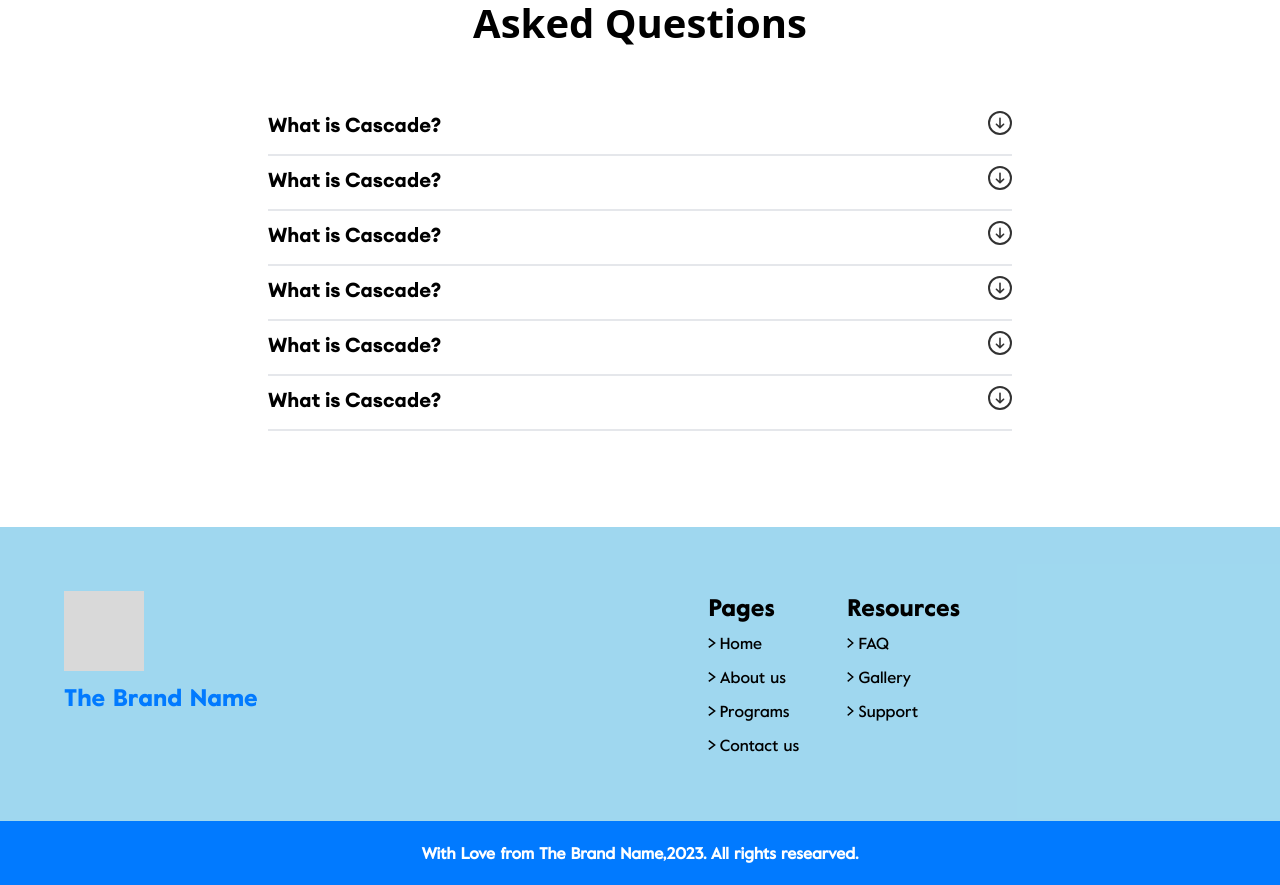
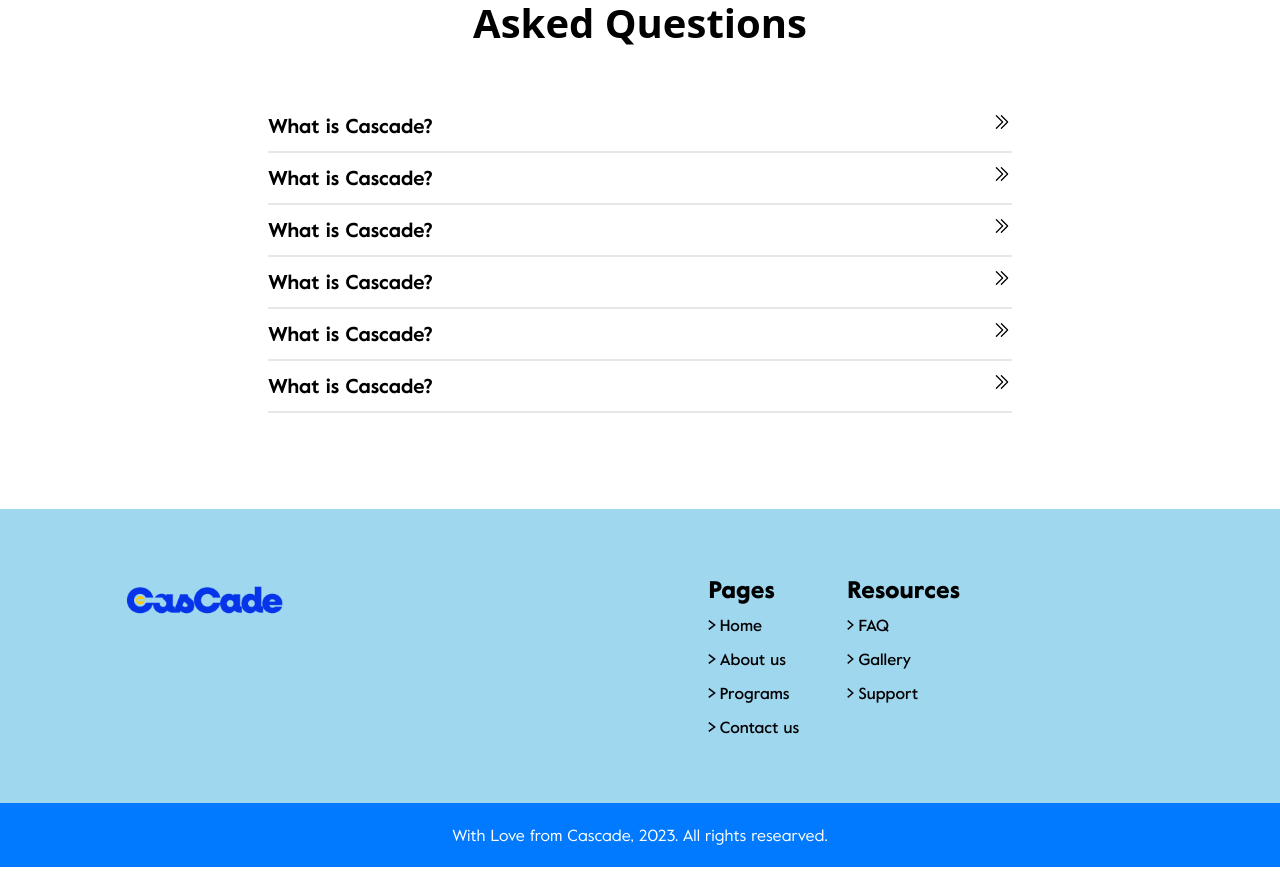
Before and after one commit to CascadeHQ/CascadeHQ-Website, a React (Vite) app in the folder Cascade-Website/: page /about-us in a window 1280 px wide. Shown: the part 2231-3116 px from the top of the page. Built offline with nearby package versions, Linux system fonts and the light colour scheme.

Commit message:
Finished home page modification

```diff
--- a/Cascade-Website/src/components/footer/Footer.tsx
+++ b/Cascade-Website/src/components/footer/Footer.tsx
@@ -1,4 +1,4 @@
-// import Logo from "../../assets/logo/CASCADE-LOGO-3.jpg";
+import Logo from "../../assets/logo/CASCADE LOGO TRANSAPARENT-2.png";
 import FooterImage from "../../assets/images/footer.jpg";
 import arrowIcon from "../../assets/images/Arrow.svg";
 import { NavLink } from "react-router-dom";
@@ -46,8 +46,7 @@ const Footer = () => {
           className={`font-euclidRegular flex flex-col gap-y-12 md:flex-row lg:flex-row md:justify-between lg:justify-between md:mr-[20%] lg:mr-[20%] px-5 py-10 my-0 mx-auto lg:p-16`}
         >
           <div className="flex flex-col gap-y-2.5">
-            <img src={FooterImage} alt="logo" className="w-[80px] h-[80px]"/>
-            <h1 className="font-valueBlack font-bold text-brandBlue5x text-xl lg:text-2xl">The Brand Name</h1>
+            <img src={Logo} alt="Cascade logo" className={`w-[70%]`}/>
           </div>
           <div className="flex flex-col md:flex-row lg:flex-row gap-y-12 lg:gap-x-12">
             <div>
@@ -87,7 +86,7 @@ const Footer = () => {
           </div>
         </div>
         <div className="bg-brandBlue5x p-5 text-center">
-          <p className="font-valueMedium font-bold text-white text-sm lg:text-base">With Love from The Brand Name,2023. All rights researved.</p>
+          <p className="font-valueRegular text-white text-sm lg:text-base">With Love from Cascade, 2023. All rights researved.</p>
         </div>
       </footer>
     </>
--- a/Cascade-Website/src/pages/aboutUs/components/SingleFaq.tsx
+++ b/Cascade-Website/src/pages/aboutUs/components/SingleFaq.tsx
@@ -1,4 +1,8 @@
 import { useState } from "react";
+import {
+  HiChevronDoubleDown,
+  HiChevronDoubleRight,
+} from "react-icons/hi2";
 
 // images
 import ArrowIcon from "../images/Arrow.svg";
@@ -25,30 +29,30 @@ const SingleFaq: React.FC<SingleFaqProps> = ({ faq }) => {
         <div className={`cursor-pointer`} onClick={() => handleShowAnswers()}>
           <div className={`flex justify-between items-center xl:text-xl `}>
             <div>
-              <h1
-                className={`font-euclidBold text-base xl:text-xl`}
-              >
+              <h1 className={`font-valueBold text-base xl:text-xl`}>
                 {faq.question}
               </h1>
             </div>
             <div>
               <button onClick={() => handleShowAnswers()}>
-                <img src={ArrowIcon} alt="icon" />
+                {showAnswer ? (
+                  <HiChevronDoubleDown />
+                ) : (
+                  <HiChevronDoubleRight />
+                )}
               </button>
             </div>
           </div>
           {showAnswer ? (
             <div>
               <p
-                className={`font-euclidRegular font-normal text-sm leading-6 xl:text-base xl:w-[75%]`}
+                className={`font-normal font-TrapRegular pt-2 text-brandGray3x text-sm leading-6 xl:text-base xl:w-[75%]`}
               >
                 {faq.answer}
               </p>
             </div>
           ) : null}
-          <div className={`border-b-2 pb-3`}>
-
-          </div>
+          <div className={`border-b-2 pb-3`}></div>
         </div>
       </main>
     </>
--- a/Cascade-Website/src/pages/home/components/Banner.tsx
+++ b/Cascade-Website/src/pages/home/components/Banner.tsx
@@ -1,26 +1,32 @@
 import Button from "../../../components/ui/Button";
+import { GoArrowUpRight } from "react-icons/go";
 
 const Banner = () => {
   return (
     <>
       <section>
         <aside
-          className={`flex flex-col justify-center items-center gap-4 bg-brandBlue3x py-12 px-5 md:px-10 lg:px-20`}
+          className={`flex flex-col justify-center items-center gap-4 bg-brandBlue3x py-12 px-5 md:px-24`}
         >
           <h1
-            className={`font-valueBold text-brandWhite1x text-center  text-4xl`}
+            className={`text-brandWhite1x font-DegularDiplayBold text-center  text-5xl lg:text-6xl`}
           >
             Get your Students registered today
           </h1>
           <p
-            className={`font-euclidRegular text-sm text-center px-10 lg:px-96`}
+            className={`text-md text-center font-TrapRegular px-10 lg:px-96`}
           >
             And some set of body text to spice things up and better
             understanding. That’s all Init. And some set of body text to spice
             things up and better understanding.
           </p>
           <div className={`flex gap-4`}>
-            <Button intent={"primary"}>Get your school invovled</Button>
+            <Button intent={"outline"}>
+              Register{" "}
+              <span className={`text-xl`}>
+                <GoArrowUpRight />
+              </span>
+            </Button>
           </div>
         </aside>
       </section>
--- a/Cascade-Website/src/pages/home/components/HeroSection.tsx
+++ b/Cascade-Website/src/pages/home/components/HeroSection.tsx
@@ -22,7 +22,7 @@ const HeroSection = () => {
             className={`relative col-span-8 md:col-span-7 flex flex-col gap-4 justify-center`}
           >
             <h1
-              className={`flex flex-col text-4xl font-DegularDiplayBlack md:text-5xl lg:text-6xl`}
+              className={`flex flex-col text-5xl font-DegularDiplayBlack md:text-6xl lg:text-7xl`}
             >
               Give your children an early tech education.
             </h1>
```
Also changed, not shown: Cascade-Website/src/pages/home/components/CatelogueSection.tsx (+12 -4 lines).
